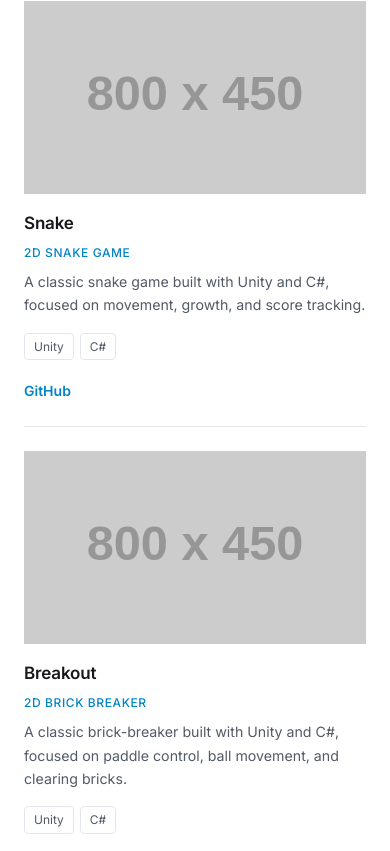
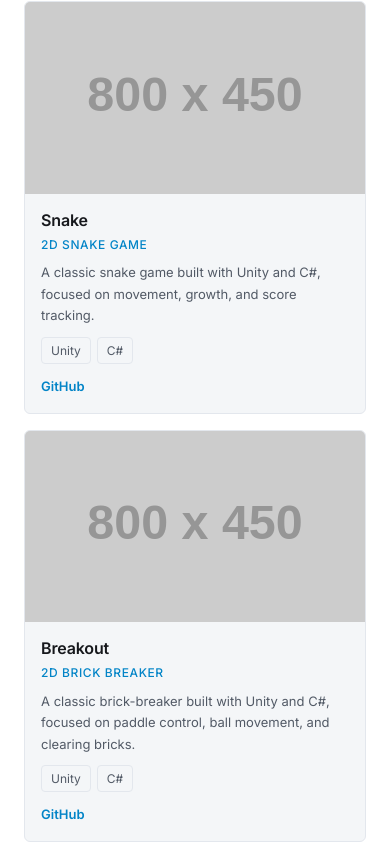
Before and after one commit to mohammadmansy/portfolio, a plain HTML site: page index.html in a window 390 px wide. Shown: the part 2654-3505 px from the top of the page. Drawn offline with Linux system fonts and the light colour scheme; placeholder pictures from the web are drawn by us.

Commit message:
Compact arcade games into responsive card grid (3/2/1 cols)

```diff
--- a/style.css
+++ b/style.css
@@ -483,19 +483,18 @@ section {
 /* ---------- Collection games ---------- */
 .collection-games {
   grid-column: 1 / -1;
+  display: grid;
+  grid-template-columns: repeat(3, 1fr);
+  gap: 16px;
 }
 
 .collection-game {
-  display: grid;
-  grid-template-columns: 200px 1fr;
-  gap: 24px;
-  align-items: start;
-}
-
-.collection-game + .collection-game {
-  margin-top: 24px;
-  padding-top: 24px;
-  border-top: 1px solid var(--border);
+  display: flex;
+  flex-direction: column;
+  background: var(--surface);
+  border: 1px solid var(--border);
+  border-radius: var(--radius);
+  overflow: hidden;
 }
 
 .game-media {
@@ -514,14 +513,32 @@ section {
   display: flex;
   flex-direction: column;
   align-items: flex-start;
+  padding: 14px 16px 16px;
   min-width: 0;
 }
 
 .game-title {
-  font-size: 1.0625rem;
+  font-size: 1rem;
   font-weight: 600;
   letter-spacing: -0.01em;
-  margin-bottom: 6px;
+  margin-bottom: 2px;
+}
+
+.collection-game .project-desc {
+  font-size: 0.8125rem;
+  margin-bottom: 10px;
+}
+
+.collection-game .project-tech {
+  margin-bottom: 12px;
+}
+
+.collection-game .project-links {
+  margin-top: auto;
+}
+
+.collection-game .project-links .link-accent {
+  font-size: 0.8125rem;
 }
 
 /* ---------- Skills ---------- */
@@ -845,6 +862,10 @@ section {
     grid-template-columns: 1fr;
     gap: 32px;
   }
+
+  .collection-games {
+    grid-template-columns: repeat(2, 1fr);
+  }
 }
 
 @media (max-width: 640px) {
@@ -910,7 +931,7 @@ section {
     width: 100%;
   }
 
-  .collection-game {
+  .collection-games {
     grid-template-columns: 1fr;
     gap: 16px;
   }
```
